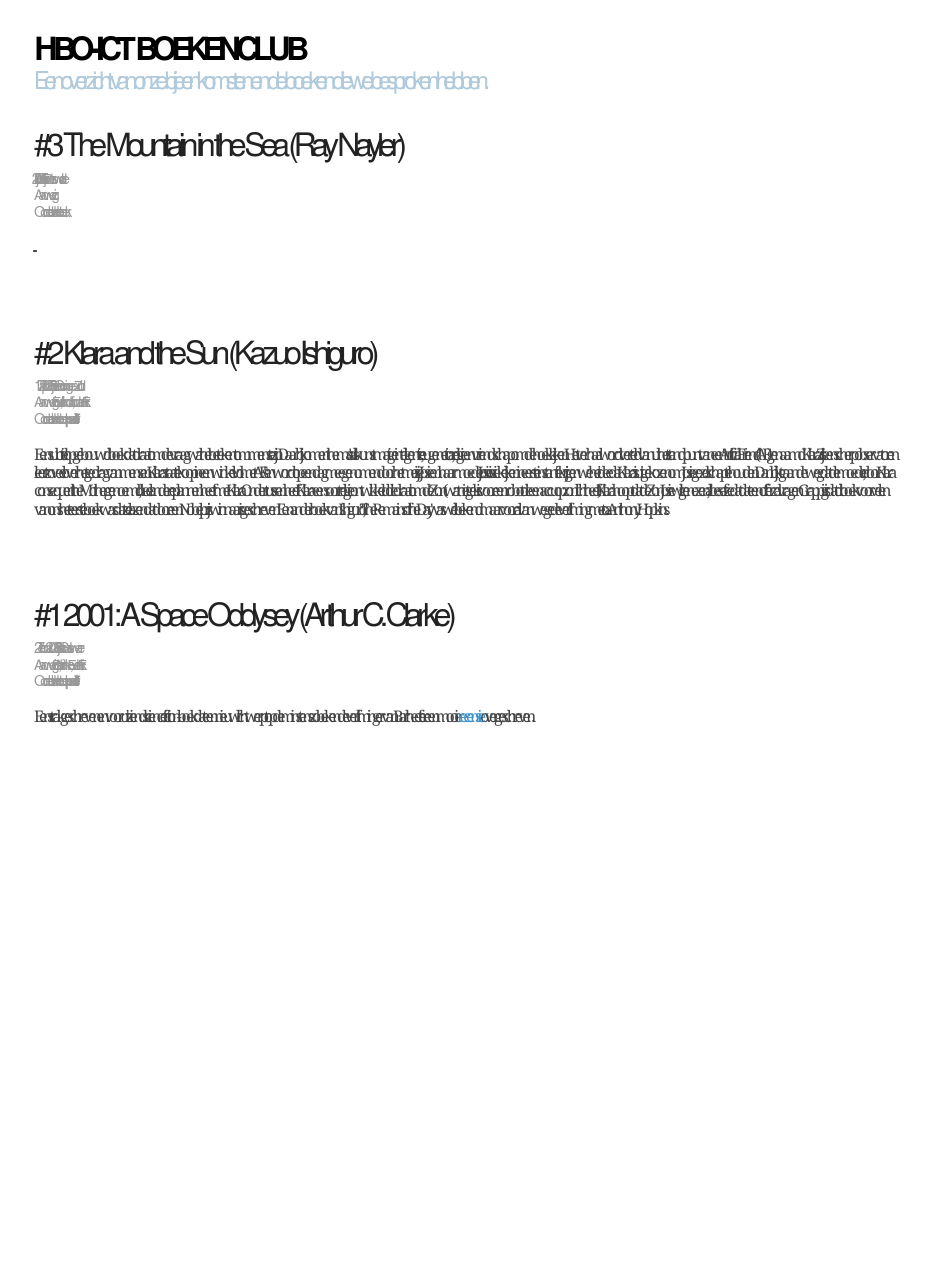
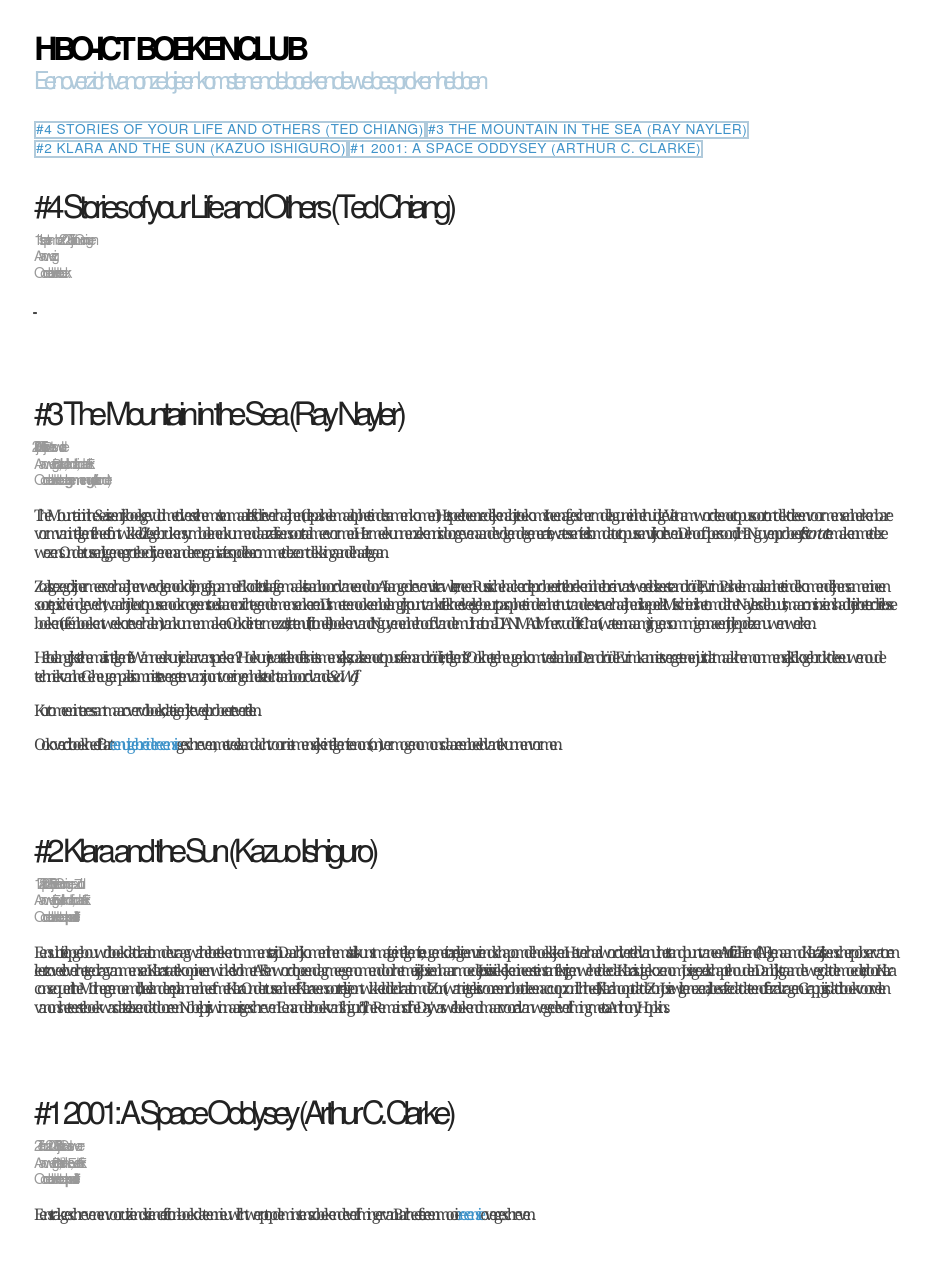
Before and after one commit to erikroos/boekenclub, a PHP site: page / in a window 1280 px wide. Shown: the whole page, without its empty margins (174-1106 px from the left). Before the commit the page ends 726 px from the top, so only its background shows below. Run offline with PHP 8.4, Linux system fonts and the light colour scheme; some libraries are stand-ins or nearby versions.

Commit message:
Added book nr. 3

```diff
--- a/index.html
+++ b/index.html
@@ -13,14 +13,30 @@
         <div class="content">
             <header>
                 <h1 class="brand-title">HBO-ICT Boekenclub</h1>
-                <h2 class="brand-tagline">Een overzicht van onze bijeenkomsten en de boeken die we besproken hebben.</p>
+                <h2 class="brand-tagline">Een overzicht van onze bijeenkomsten en de boeken die we besproken hebben</p>
             </header>
+
+            <ul class="nav-list">
+                <li class="nav-item">
+                    <a href="#book4">#4 Stories of your Life and Others (Ted Chiang)</a>
+                </li>
+                <li class="nav-item">
+                    <a href="#book3">#3 The Mountain in the Sea (Ray Nayler)</a>
+                </li>
+                <li class="nav-item">
+                    <a href="#book2">#2 Klara and the Sun (Kazuo Ishiguro)</a>
+                </li>
+                <li class="nav-item">
+                    <a href="#book1">#1 2001: A Space Oddysey (Arthur C. Clarke)</a>
+                </li>
+            </ul>
 
             <div class="posts">
                 <section class="post">
                     <header class="post-header">
-                        <h3 class="post-title">#3 The Mountain in the Sea (Ray Nayler)</h3>
-                        <p class="post-meta">3 juli 2025 bij Erik in Paterswolde</p>
+                        <a id="book4"></a>
+                        <h3 class="post-title">#4 Stories of your Life and Others (Ted Chiang)</h3>
+                        <p class="post-meta">11 september 2025 bij Jan in Groningen</p>
                         <p class="post-meta">Aanwezig: ...</p>
                         <p class="post-meta">Oordeel over het boek: ...</p>
                     </header>
@@ -29,8 +45,42 @@
                     </div>
                 </section>
 
+
                 <section class="post">
                     <header class="post-header">
+                        <a id="book3"></a>
+                        <h3 class="post-title">#3 The Mountain in the Sea (Ray Nayler)</h3>
+                        <p class="post-meta">3 juli 2025 bij Erik in Paterswolde</p>
+                        <p class="post-meta">Aanwezig: Bart, Jan, Jolanda, Linda en Erik</p>
+                        <p class="post-meta">Oordeel over het boek: <b>gemengd</b> (zie hieronder)</p>
+                    </header>
+                    <div class="post-description">
+                        <p>The Mountain in the Sea is een rijk boek, gevuld met diverse thema's en maar liefst drie verhaallijnen (die pas helemaal op het einde samenkomen).
+                        Het speelt in een redelijke nabije toekomst. In een afgeschermde lagune in het huidige Vietnam wordt een octopus-soort ontdekt
+                        die een voor mensen herkenbare vorm van intelligentie heeft ontwikkeld. Ze gebruiken symbolen en kunnen daar zelfs een soort taal mee vormen.
+                        Hiermee kunnen ze kennis doorgeven aan de volgende generatie, wat essentieel is omdat octopussen vrij kort leven.
+                        De hoofdpersoon, dr. Ha Nguyen, probeert <i>first contact</i> te maken met deze wezens.
+                        Ondertussen liggen er grote bedrijven en andere organisaties op de loer om met deze ontdekking aan de haal te gaan.</p>
+                        <p>Zoals gezegd zijn er meer verhaallijnen: we volgen ook de jonge Japanner Eiko die tot slaaf gemaakt is aan boord van een door AI aangedreven vistrawler,
+                        en een Russische hacker die probeert in te breken in het brein van 's werelds eerste androïde, Evrim.
+                        Pas helemaal aan het einde komen de lijnen samen in een soort episch eindgevecht, waarbij de octopussen ook nog eens toeslaan en zich tegen de mensen keren.
+                        Dit is meteen ook een belangrijk punt van kritiek: heel veel gebeurt pas op het einde en het nut van de extra verhaallijnen is beperkt.
+                        Misschien is het omdat het Naylers debuut is, maar ons inziens had hij er beter drie losse boeken (of één boek en twee korte verhalen) van kunnen maken.
+                        Ook de intermezzo's, citaten uit (fictionele) boeken van dr. Nguyen en het hoofd van de multinational DIANIMA dr. Mínervudóttir-Chan (wat een naam),
+                        gingen sommigen na een tijdje op de zenuwen werken.</p>
+                        <p>Het belangrijkste thema is intelligentie. Wanneer kun je daarvan spreken? Hoe kun je vaststellen of iets niets-menselijks, zoals een octopus of een androïde,
+                        intelligent is?
+                        Ook het geheugen komt veel aan bod. De androïde Evrim kan niets vergeten en juist dat maakt hem onmenselijk.
+                        Eiko gebruikt de eeuwenoude techniek van het Geheugenpaleis om niets te vergeten van zijn ontvoering en helse tocht aan boord van de <i>Sea Wolf</i>.</p>
+                        <p>Kortom: een interessant maar overvol boek, dat eigenlijk teveel probeert te vertellen.</p>
+                        <p>Ook over dit boek heeft Bart <a href="https://mandarin.nl/boeken/2025/the-mountain-in-the-sea.html">een uitgebreide recensie</a> geschreven,
+                        met veel aandacht voor niet-menselijke intelligentie en ons (on)vermogen om ons daar een beeld van te kunnen vormen.</p>
+                    </div>
+                </section>
+
+                <section class="post">
+                    <header class="post-header">
+                        <a id="book2"></a>
                         <h3 class="post-title">#2 Klara and the Sun (Kazuo Ishiguro)</h3>
                         <p class="post-meta">17 april 2025 bij Evert in Groningen-Zuid</p>
                         <p class="post-meta">Aanwezig: Evert, Jolanda, Linda en Erik</p>
@@ -54,6 +104,7 @@
 
                 <section class="post">
                     <header class="post-header">
+                        <a id="book1"></a>
                         <h3 class="post-title">#1 2001: A Space Oddysey (Arthur C. Clarke)</h3>
                         <p class="post-meta">27 februari 2025 bij Bart in Garrelsweer</p>
                         <p class="post-meta">Aanwezig: Bart, Nienke, Evert en Erik</p>
--- a/styles.css
+++ b/styles.css
@@ -62,7 +62,7 @@
 .nav-item a {
     background: transparent;
     border: 2px solid rgb(176, 202, 219);
-    color: #fff;
+    /*color: #fff;*/
     margin-top: 1em;
     letter-spacing: 0.05em;
     text-transform: uppercase;
```
Lines whose indentation alone changed are shown as unchanged.
